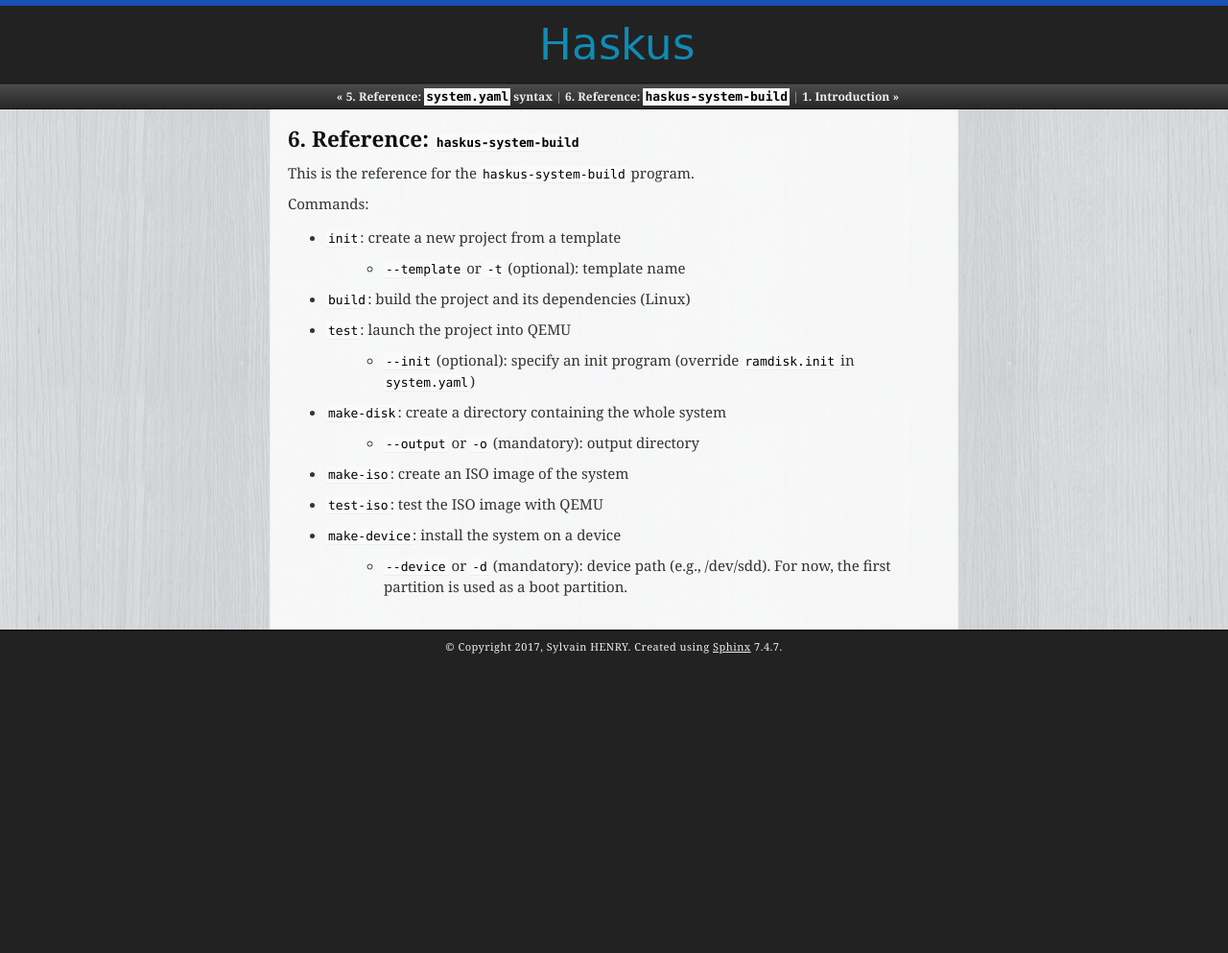
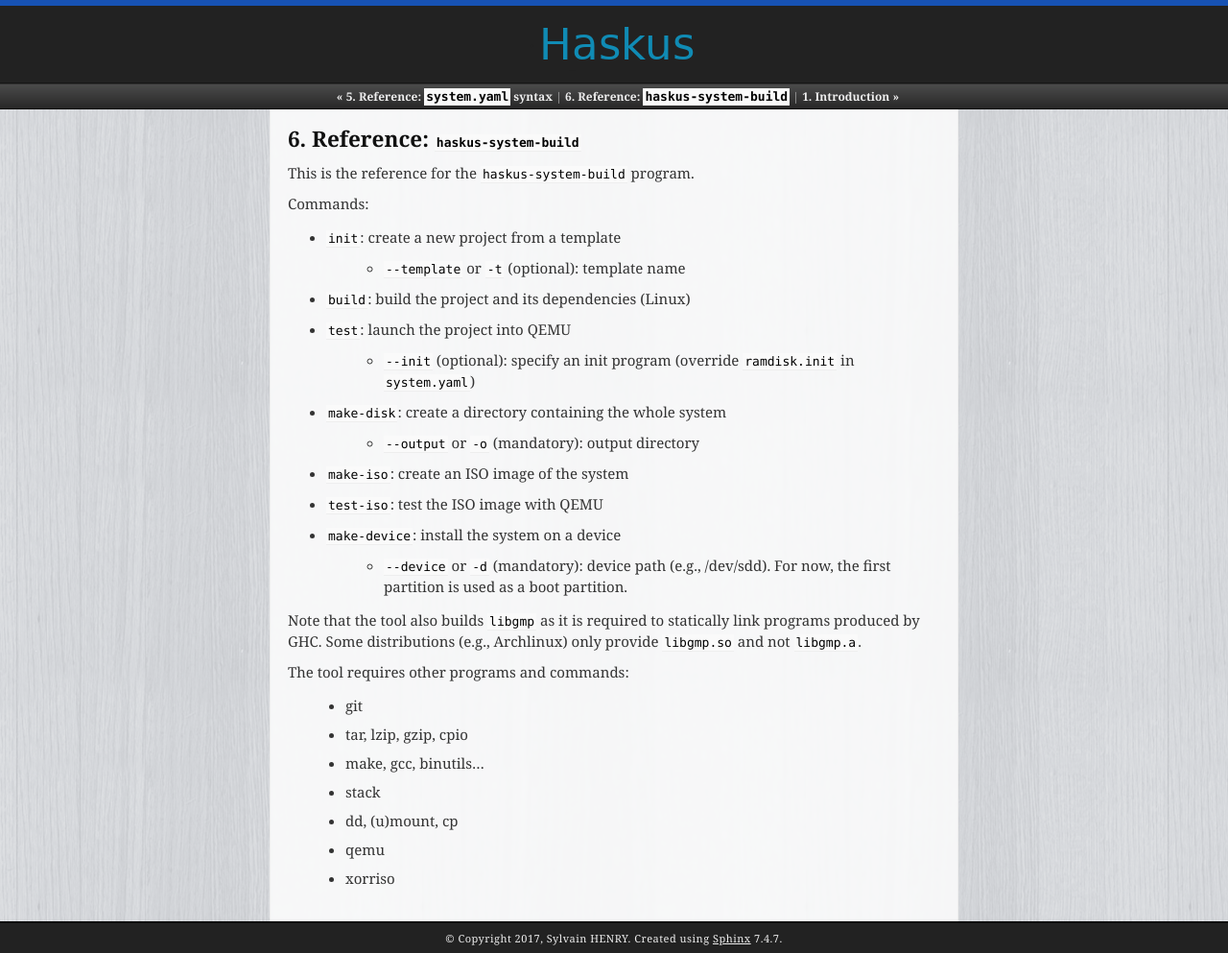
Before and after one commit to haskus/haskus-manual, a Sphinx documentation site: the page built from source/system/volume1/reference/haskus_system_build.rst, in a window 1280 px wide. Shown: the whole page at 96% size. Built offline with Sphinx 7.4.7, drawn with Linux system fonts in a browser that asks for light colours; before the commit the page ends 900 px from its top, so only the background shows below that.

Commit message:
Update dependencies

```diff
--- a/source/system/volume1/reference/haskus_system_build.rst
+++ b/source/system/volume1/reference/haskus_system_build.rst
@@ -28,3 +28,17 @@
 
    * ``--device`` or ``-d`` (mandatory): device path (e.g., /dev/sdd). For now,
      the first partition is used as a boot partition.
+
+Note that the tool also builds ``libgmp`` as it is required to statically link
+programs produced by GHC. Some distributions (e.g., Archlinux) only provide
+``libgmp.so`` and not ``libgmp.a``.
+
+The tool requires other programs and commands:
+
+   * git
+   * tar, lzip, gzip, cpio
+   * make, gcc, binutils...
+   * stack
+   * dd, (u)mount, cp
+   * qemu
+   * xorriso
--- a/source/system/volume2/modules_overview.rst
+++ b/source/system/volume2/modules_overview.rst
@@ -45,7 +45,7 @@
 
 * `Haskus.Arch.X86_64
   <http://github.com/haskus/haskus-system/tree/master/src/lib/Haskus/Arch/X86_64>`_:
-  Currently only X86-64 is supported (`x86 documentation </system/manual/x86>`_)
+  Currently only X86-64 is supported.
 
   * `Haskus.Arch.X86_64.ISA <http://github.com/haskus/haskus-system/tree/master/src/lib/Haskus/Arch/X86_64/ISA>`_: instruction set architecture
   * `Haskus.Arch.X86_64.Disassembler <http://github.com/haskus/haskus-system/tree/master/src/lib/Haskus/Arch/X86_64/Disassembler.hs>`_
```
